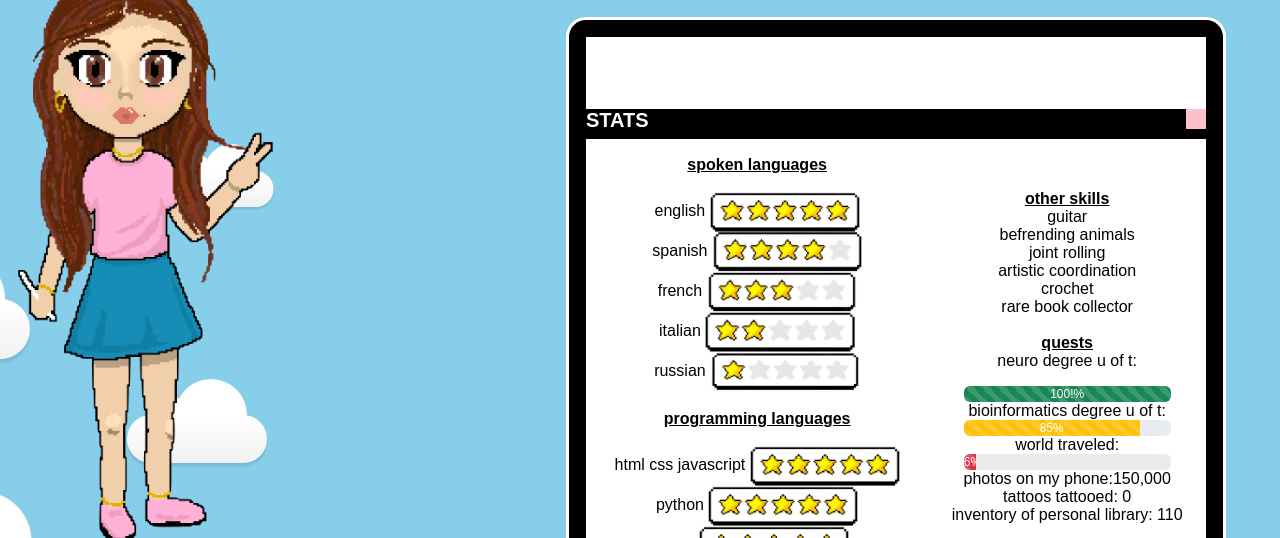
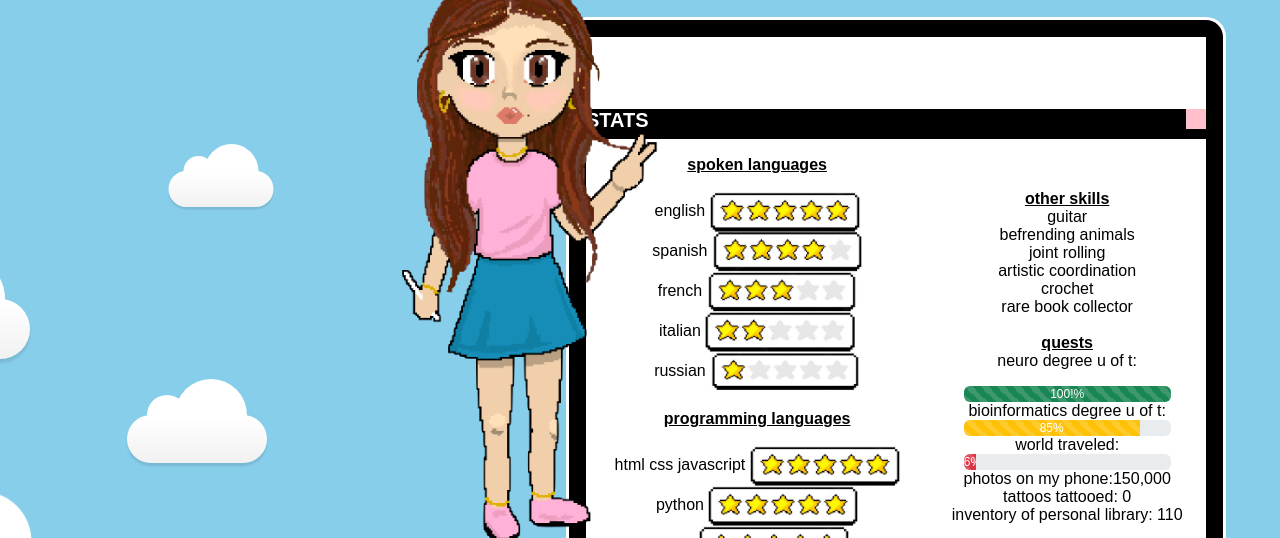
Before and after one commit to maryklopez/portfolio, a plain HTML site: page index.html in a window 1280 px wide. Shown: the part 91-629 px from the top of the page. Drawn offline with nearby package versions, Linux system fonts and the light colour scheme.

Commit message:
Update style.css

```diff
--- a/style.css
+++ b/style.css
@@ -225,9 +225,9 @@ h1{color:black;}
 }
 
 .avatar{
-position: relative:
-	top: 20%;
-	left: 30%;
+position: relative;
+top: 20%;
+left: 30%;
 //  margin-left: 10%;
 //  margin:0%;
   width: 5%;
```
